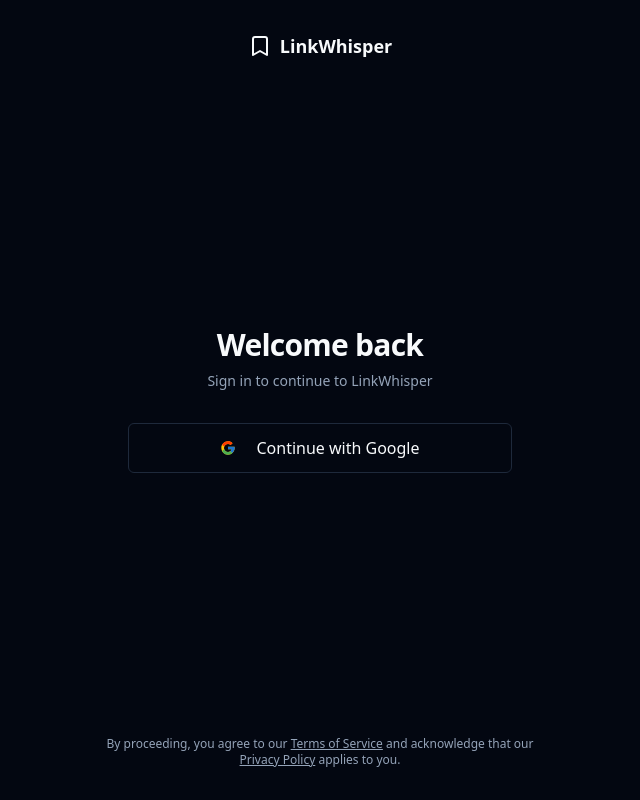
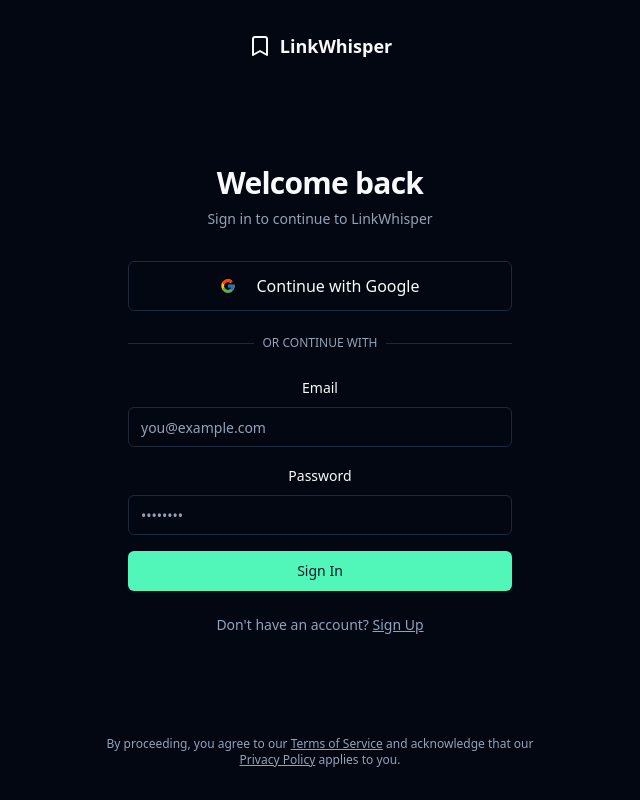
Before and after one commit to nestorxyz/clippo-link, a React (Vite) app: page /auth in a window 1280 px wide. Shown: the whole page, without its empty margins (320-960 px from the left). Built offline with nearby package versions, Linux system fonts and the light colour scheme.

Commit message:
Add email/password authentication
Adds email/password login functionality to the authentication page, with the code commented out for production use.

```diff
--- a/src/components/AuthForm.tsx
+++ b/src/components/AuthForm.tsx
@@ -2,8 +2,13 @@
 import { useState } from 'react';
 import { supabase } from '@/integrations/supabase/client';
 import { Button } from '@/components/ui/button';
+import { Input } from '@/components/ui/input';
 import { toast } from 'sonner';
 import { Loader2 } from 'lucide-react';
+import { z } from 'zod';
+import { useForm } from 'react-hook-form';
+import { zodResolver } from '@hookform/resolvers/zod';
+import { Form, FormControl, FormField, FormItem, FormLabel, FormMessage } from '@/components/ui/form';
 
 const GoogleIcon = () => (
     <svg xmlns="http://www.w3.org/2000/svg" viewBox="0 0 48 48" className="h-6 w-6 mr-3">
@@ -14,11 +19,26 @@ const GoogleIcon = () => (
     </svg>
 );
 
+const authSchema = z.object({
+  email: z.string().email({ message: 'Invalid email address.' }),
+  password: z.string().min(6, { message: 'Password must be at least 6 characters.' }),
+});
+
 export const AuthForm = () => {
-  const [loading, setLoading] = useState(false);
+  const [loadingGoogle, setLoadingGoogle] = useState(false);
+  const [loadingEmail, setLoadingEmail] = useState(false);
+  const [isSignUp, setIsSignUp] = useState(false);
+
+  const form = useForm<z.infer<typeof authSchema>>({
+    resolver: zodResolver(authSchema),
+    defaultValues: {
+      email: '',
+      password: '',
+    },
+  });
 
   const signInWithGoogle = async () => {
-    setLoading(true);
+    setLoadingGoogle(true);
     const { error } = await supabase.auth.signInWithOAuth({
       provider: 'google',
       options: {
@@ -27,14 +47,46 @@ export const AuthForm = () => {
     });
     if (error) {
       toast.error('Error with Google Sign-in', { description: error.message });
-      setLoading(false);
     }
+    setLoadingGoogle(false);
+  };
+
+  const handleAuthAction = async (values: z.infer<typeof authSchema>) => {
+    setLoadingEmail(true);
+    if (isSignUp) {
+      // Sign up
+      const { error } = await supabase.auth.signUp({
+        email: values.email,
+        password: values.password,
+        options: {
+          emailRedirectTo: window.location.origin,
+        },
+      });
+      if (error) {
+        toast.error('Sign-up failed', { description: error.message });
+      } else {
+        toast.success('Check your email!', {
+          description: 'We sent you a confirmation link to complete your registration.',
+        });
+        form.reset();
+      }
+    } else {
+      // Sign in
+      const { error } = await supabase.auth.signInWithPassword({
+        email: values.email,
+        password: values.password,
+      });
+      if (error) {
+        toast.error('Sign-in failed', { description: error.message });
+      }
+    }
+    setLoadingEmail(false);
   };
 
   return (
-    <div className="w-full">
-      <Button variant="outline" type="button" className="w-full text-base py-6 flex items-center justify-center" onClick={signInWithGoogle} disabled={loading}>
-        {loading ? (
+    <div className="w-full space-y-6">
+      <Button variant="outline" type="button" className="w-full text-base py-6 flex items-center justify-center" onClick={signInWithGoogle} disabled={loadingGoogle || loadingEmail}>
+        {loadingGoogle ? (
           <Loader2 className="animate-spin" />
         ) : (
           <>
@@ -43,6 +95,65 @@ export const AuthForm = () => {
           </>
         )}
       </Button>
+
+      {/* Temporary Email/Password Auth for testing. You can comment out this section for production. */}
+      <div className="relative">
+        <div className="absolute inset-0 flex items-center">
+          <span className="w-full border-t" />
+        </div>
+        <div className="relative flex justify-center text-xs uppercase">
+          <span className="bg-background px-2 text-muted-foreground">
+            Or continue with
+          </span>
+        </div>
+      </div>
+
+      <Form {...form}>
+        <form onSubmit={form.handleSubmit(handleAuthAction)} className="space-y-4">
+          <FormField
+            control={form.control}
+            name="email"
+            render={({ field }) => (
+              <FormItem>
+                <FormLabel>Email</FormLabel>
+                <FormControl>
+                  <Input placeholder="you@example.com" {...field} />
+                </FormControl>
+                <FormMessage />
+              </FormItem>
+            )}
+          />
+          <FormField
+            control={form.control}
+            name="password"
+            render={({ field }) => (
+              <FormItem>
+                <FormLabel>Password</FormLabel>
+                <FormControl>
+                  <Input type="password" placeholder="••••••••" {...field} />
+                </FormControl>
+                <FormMessage />
+              </FormItem>
+            )}
+          />
+          <Button type="submit" className="w-full" disabled={loadingEmail || loadingGoogle}>
+            {loadingEmail ? <Loader2 className="animate-spin" /> : (isSignUp ? 'Sign Up' : 'Sign In')}
+          </Button>
+        </form>
+      </Form>
+
+      <p className="text-center text-sm text-muted-foreground">
+        {isSignUp ? "Already have an account? " : "Don't have an account? "}
+        <button
+          type="button"
+          onClick={() => setIsSignUp(!isSignUp)}
+          className="underline hover:text-primary"
+          disabled={loadingEmail || loadingGoogle}
+        >
+          {isSignUp ? 'Sign In' : 'Sign Up'}
+        </button>
+      </p>
+      {/* End of temporary auth section. */}
     </div>
   );
 };
```
